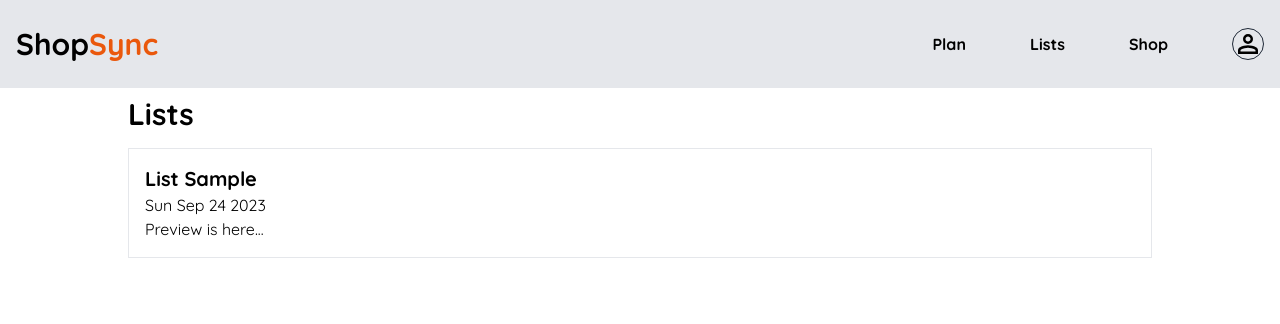
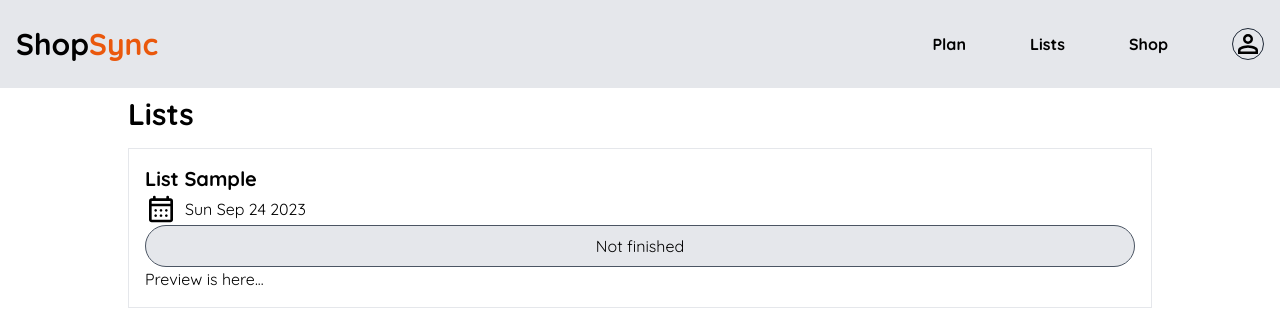
Before and after one commit to lemreyes/shopping_list, a Next.js app: page /Lists in a window 1280 px wide. Shown: the top 324 px of the page. Built offline with nearby package versions, Linux system fonts and the light colour scheme.

Commit message:
FE: List card layout WIP

```diff
--- a/src/app/Lists/Components/ListCard.tsx
+++ b/src/app/Lists/Components/ListCard.tsx
@@ -1,3 +1,6 @@
+import calendar_icon from "../../../../public/assets/calendar_icon.svg";
+import Image from "next/image";
+
 export default function ListCard({
   id,
   list_name,
@@ -12,13 +15,16 @@ export default function ListCard({
   list_url: string;
 }) {
   return (
-    <div className="border border-gray-200 p-4">
+    <article className="border border-gray-200 p-4">
       <h2 className="text-xl font-bold">{list_name}</h2>
-      <div>{updated_at.toDateString()}</div>
-      <div>{is_done}</div>
+      <div className="flex flex-row items-center">
+        <Image src={calendar_icon} alt="calendar_icon" className="w-8 mr-2" />
+        {updated_at.toDateString()}
+      </div>
+      <div className="p-2 border border-gray-600 bg-gray-200 rounded-3xl align-middle text-center">{is_done ? "Finished" : "Not finished"}</div>
       <div>
         <p>Preview is here...</p>
       </div>
-    </div>
+    </article>
   );
 }
```
Also changed, not shown: public/assets/calendar_icon.svg (added).
